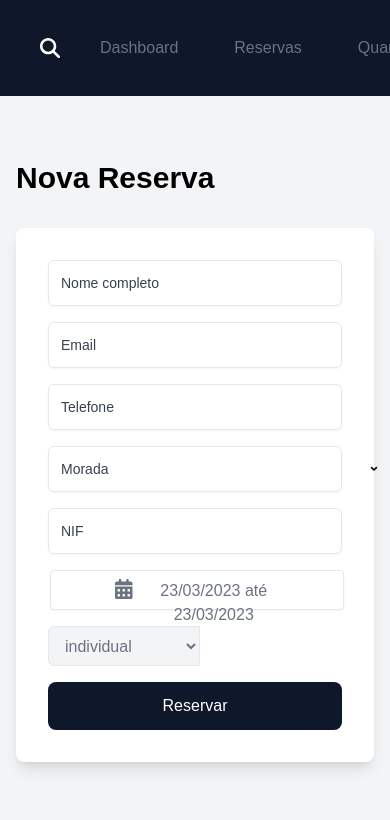
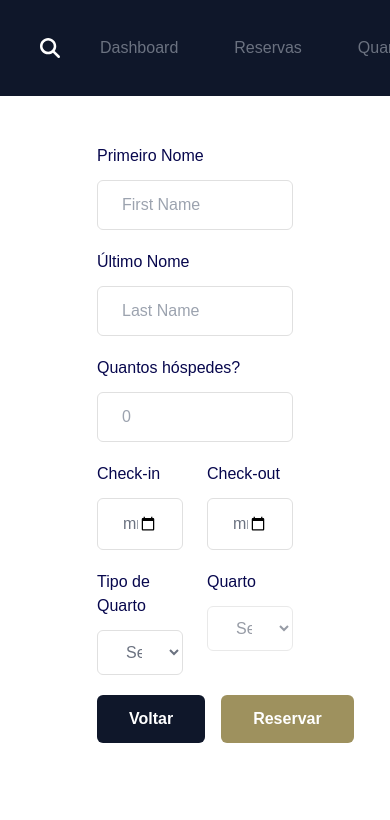
Before and after one commit to XavierOtavio/thc, a React (Create React App) app: page /dashboard/bookings/new in a window 390 px wide. Shown: the top 820 px of the page. Built offline with nearby package versions, Linux system fonts and the light colour scheme.

Commit message:
CD-?? FEITO

```diff
--- a/src/App.js
+++ b/src/App.js
@@ -21,6 +21,7 @@ import BookingsFront from "./components/BookingsFront";
 import ClientsDetails from "./components/ClientsDetails";
 import AddBooking from "./components/AddBooking";
 import ConfimationModal from "./components/ConfimationModal";
+import NewBooking from "./components/NewBooking";
 
 function App() {
   return (
@@ -42,6 +43,7 @@ function App() {
             <Route index element={<Dashboard />} />
             <Route path="bookings" element={<Booking />} />
             <Route path="bookings/:id" element={<BookingDetail />} />
+            <Route path="bookings/new" element={<NewBooking />} />
             <Route path="checkin" element={<CheckIn />} />
             <Route path="checkout" element={<CheckOut />} />
             <Route path="rooms" element={<Rooms />} />
--- a/src/components/Booking.js
+++ b/src/components/Booking.js
@@ -295,6 +295,7 @@ export default function Booking() {
             </div>
           </div>
           <div className="flex h-full w-full items-center justify-end">
+            <Link to="new">
               <button
                 type="button"
                 className="relative flex h-10 w-32 items-center rounded border border-gray-300 bg-thc2 px-3 text-sm font-normal text-white shadow"
@@ -305,6 +306,7 @@ export default function Booking() {
                 />
                 Adicionar
               </button>
+            </Link>
           </div>
         </div>
       </div>
--- a/src/components/CheckOut.js
+++ b/src/components/CheckOut.js
@@ -214,8 +214,8 @@ export default function CheckIn() {
                 <p className="text-xl font-bold">A aguardar pagamento...</p>
               </div>
             ) : (
-              <div className="flex h-full w-full flex-col items-center p-8 gap-8 relative">
-                <p className="uppercase text-xl font-bold">Fatura</p>
+              <div className="relative flex h-full w-full flex-col items-center gap-8 p-8">
+                <p className="text-xl font-bold uppercase">Fatura</p>
                 <div className="flex w-full flex-row items-center justify-center">
                   <div className="flex w-1/2 flex-col items-start justify-start">
                     <p className="text-sm">Nº reserva:</p>
@@ -230,7 +230,7 @@ export default function CheckIn() {
                     <p className="text-sm">João Marco</p>
                   </div>
                 </div>
-                <span className="border border-gray-200 w-full -mb-8" />
+                <span className="-mb-8 w-full border border-gray-200" />
                 <table className="table w-full divide-y-2 divide-gray-200 rounded-xl text-sm">
                   <thead>
                     <tr>
@@ -260,29 +260,40 @@ export default function CheckIn() {
                     </tr>
                   </tbody>
                 </table>
-                <div className="text-left absolute bottom-4 inset-x-8 flex flex-col border-y-2">
-                  <div className="border-y inline-flex absolute bottom-48 w-full">
-                    <div className="whitespace-nowrap px-4 py-2 font-bold left-0 absolute">
+                <div className="absolute inset-x-8 bottom-4 flex flex-col border-y-2 text-left">
+                  <div className="absolute bottom-60 inline-flex w-full border-y">
+                    <div className="absolute left-0 whitespace-nowrap px-4 py-2 font-bold">
                       Subtotal
                     </div>
-                    <div className="whitespace-nowrap px-4 py-2 font-bold right-0 absolute">
+                    <div className="absolute right-0 whitespace-nowrap px-4 py-2 font-bold">
                       {(Number(booking.value) * 0.76).toFixed(2) || 0.0}
                     </div>
                   </div>
-                  <div className="border-y inline-flex absolute bottom-36 w-full">
-                    <div className="whitespace-nowrap px-4 py-2 font-bold left-0 absolute">
+                  <div className="absolute bottom-48 inline-flex w-full border-y">
+                    <div className="absolute left-0 whitespace-nowrap px-4 py-2 font-bold">
                       Taxa (23%)
                     </div>
-                    <div className="whitespace-nowrap px-4 py-2 font-bold right-0 absolute">
+                    <div className="absolute right-0 whitespace-nowrap px-4 py-2 font-bold">
                       {(Number(booking.value) * 0.23).toFixed(2) || 0.0}
                     </div>
                   </div>
-                  <div className="inline-flex absolute bottom-24 w-full border-y-2">
-                    <div className="whitespace-nowrap px-4 py-2 font-bold text-xl left-0 absolute">
-                      Total
+                  <div className="absolute bottom-36 inline-flex w-full border-y">
+                    <div className="absolute left-0 whitespace-nowrap px-4 py-2 font-bold">
+                      Caução
                     </div>
-                    <div className="whitespace-nowrap px-4 py-2 font-bold text-xl right-0 absolute">
-                      {Number(booking.value).toFixed(2) || 0.0}
+                    <div className="absolute right-0 whitespace-nowrap px-4 py-2 font-bold">
+                      -{(Number(booking.value) * 0.1).toFixed(2) || 0.0}
+                    </div>
+                  </div>
+                  <div className="absolute bottom-24 inline-flex w-full border-y-2">
+                    <div className="absolute left-0 whitespace-nowrap px-4 py-2 text-xl font-bold">
+                      Total a pagar
+                    </div>
+                    <div className="absolute right-0 whitespace-nowrap px-4 py-2 text-xl font-bold">
+                      {(
+                        Number(booking.value) -
+                        Number(booking.value) * 0.1
+                      ).toFixed(2) || 0.0}
                     </div>
                   </div>
                   <button
--- a/src/components/Dashboard.js
+++ b/src/components/Dashboard.js
@@ -26,7 +26,7 @@ export default function Dashboard() {
             <div className="flex h-full w-2/4 items-center justify-center ">
               <div className="flex h-full w-full flex-col items-start justify-around rounded-3xl py-4 px-4">
                 <p className="text-3xl font-bold text-thc3">€12 345.56</p>
-                <p className="text-base font-thin text-thc3">Lucro hoje</p>
+                <p className="text-base font-thin text-thc3">Lucro</p>
               </div>
             </div>
             <div className="flex h-full w-1/4 items-center justify-center px-4 py-4">
@@ -50,9 +50,9 @@ export default function Dashboard() {
             </div>
             <div className="flex h-full w-2/4 items-center justify-center ">
               <div className="flex h-full w-full flex-col items-start justify-around rounded-3xl py-4 px-4">
-                <p className="text-3xl font-bold text-thc3">+123</p>
+                <p className="text-3xl font-bold text-thc3">76%</p>
                 <p className="text-base font-thin text-thc3">
-                  Novas reservas esta semana
+                  Taxa de ocupação do hotel
                 </p>
               </div>
             </div>
@@ -77,9 +77,9 @@ export default function Dashboard() {
             </div>
             <div className="flex h-full w-2/4 items-center justify-center ">
               <div className="flex h-full w-full flex-col items-start justify-around rounded-3xl py-4 px-4">
-                <p className="text-3xl font-bold text-thc3">+345</p>
+                <p className="text-3xl font-bold text-thc3">345</p>
                 <p className="text-base font-thin text-thc3">
-                  Novos utilizadores
+                  Hóspedes no hotel
                 </p>
               </div>
             </div>
--- a/src/components/HeaderBack.js
+++ b/src/components/HeaderBack.js
@@ -48,7 +48,7 @@ export default function HeaderBack() {
         <Link to="/dashboard/bookings">
           <p
             className={`cursor-pointer rounded-xl p-4 hover:border-thc1 hover:bg-thc1 hover:font-bold hover:text-white ${
-              location.pathname === "/dashboard/booking"
+              location.pathname === "/dashboard/bookings"
                 ? "font-bold text-thc2"
                 : "text-gray-500"
             }`}
@@ -81,7 +81,7 @@ export default function HeaderBack() {
         <Link to="/dashboard/clientslist">
           <p
             className={`cursor-pointer rounded-xl p-4 hover:border-thc1 hover:bg-thc1 hover:font-bold hover:text-white ${
-              location.pathname === "/dashboard/checkin"
+              location.pathname === "/dashboard/clientslist"
                 ? "font-bold text-thc2"
                 : "text-gray-500"
             }`}
@@ -115,16 +115,15 @@ export default function HeaderBack() {
       <div className="mr-10 flex h-full w-full flex-col items-end justify-start">
         <button
           id="dropdownDividerButton"
-          className="flex h-full w-40 items-center justify-center gap-2"
+          className="flex h-full w-40 items-center justify-center py-5"
           type="button"
           onClick={() => setOpenMenu(!openMenu)}
         >
           <img
             src="https://cdn.discordapp.com/attachments/1082425024104894666/1082799435727253584/xSVMV6xD9Cf7K56wjeEF--1--2htnr.jpg"
-            className="h-full rounded-3xl py-5"
+            className={`h-full rounded-xl ${openMenu && "ring ring-thc1"}`}
             alt="adminLogo"
           />
-          <FontAwesomeIcon icon={faAngleDown} color="white" size="lg" />
         </button>
         {openMenu && (
           <div
--- /dev/null
+++ b/src/components/NewBooking.js
@@ -0,0 +1,211 @@
+import { useState } from "react";
+import { Link, useLocation } from "react-router-dom";
+export default function NewBooking() {
+  const [numberOfGuests, setNumberOfGuests] = useState(0);
+  const [typeOfRoom, setTypeOfRoom] = useState("");
+  return (
+    <div class="flex items-center justify-center p-12">
+      <div class="mx-auto w-2/3">
+        <div class="-mx-3 flex flex-wrap">
+          <div class="w-full px-3 sm:w-1/2">
+            <div class="mb-5">
+              <label
+                for="fName"
+                class="mb-3 block text-base font-medium text-[#07074D]"
+              >
+                Primeiro Nome
+              </label>
+              <input
+                type="text"
+                name="fName"
+                id="fName"
+                placeholder="First Name"
+                class="w-full rounded-md border border-[#e0e0e0] bg-white py-3 px-6 text-base font-medium text-[#6B7280] outline-none focus:border-[#6A64F1] focus:shadow-md"
+              />
+            </div>
+          </div>
+          <div class="w-full px-3 sm:w-1/2">
+            <div class="mb-5">
+              <label
+                for="lName"
+                class="mb-3 block text-base font-medium text-[#07074D]"
+              >
+                Último Nome
+              </label>
+              <input
+                type="text"
+                name="lName"
+                id="lName"
+                placeholder="Last Name"
+                class="w-full rounded-md border border-[#e0e0e0] bg-white py-3 px-6 text-base font-medium text-[#6B7280] outline-none focus:border-[#6A64F1] focus:shadow-md"
+              />
+            </div>
+          </div>
+        </div>
+        <div class="mb-5">
+          <label
+            for="guest"
+            class="mb-3 block text-base font-medium text-[#07074D]"
+          >
+            Quantos hóspedes?
+          </label>
+          <input
+            type="number"
+            name="guest"
+            id="guest"
+            onChange={(e) => {
+              e.target.value >= 0 &&
+                setNumberOfGuests(
+                  parseInt(e.target.value) || parseInt(e.target.placeholder)
+                );
+            }}
+            placeholder="0"
+            min="0"
+            class="w-full appearance-none rounded-md border border-[#e0e0e0] bg-white py-3 px-6 text-base font-medium text-[#6B7280] outline-none focus:border-[#6A64F1] focus:shadow-md"
+          />
+        </div>
+        {[...Array(numberOfGuests)]?.map((_, index) => (
+          <>
+            {index % 2 === 0 && numberOfGuests !== 0 ? (
+              <div class="-mx-3 flex flex-wrap">
+                <div class="w-full px-3 sm:w-1/2">
+                  <div class="mb-5">
+                    <label
+                      for={`guest${index + 1}`}
+                      className="mb-3 block text-base font-medium text-[#07074D]"
+                    >
+                      Idade do Hóspede {index + 1}
+                    </label>
+                    <input
+                      type="number"
+                      name={`guest${index + 1}`}
+                      id={`guest${index + 1}`}
+                      placeholder="23"
+                      min="0"
+                      className="w-full appearance-none rounded-md border border-[#e0e0e0] bg-white py-3 px-6 text-base font-medium text-[#6B7280] outline-none focus:border-[#6A64F1] focus:shadow-md"
+                    />
+                  </div>
+                </div>
+                {index + 2 > numberOfGuests ? null : (
+                  <div class="w-full px-3 sm:w-1/2">
+                    <div class="mb-5">
+                      <label
+                        for={`guest${index + 2}`}
+                        class="mb-3 block text-base font-medium text-[#07074D]"
+                      >
+                        Idade do Hóspede {index + 2}
+                      </label>
+                      <input
+                        type="number"
+                        name={`guest${index + 2}`}
+                        id={`guest${index + 2}`}
+                        placeholder="23"
+                        min="0"
+                        class="w-full appearance-none rounded-md border border-[#e0e0e0] bg-white py-3 px-6 text-base font-medium text-[#6B7280] outline-none focus:border-[#6A64F1] focus:shadow-md"
+                      />
+                    </div>
+                  </div>
+                )}
+              </div>
+            ) : null}
+          </>
+        ))}
+        <div class="-mx-3 flex flex-wrap">
+          <div class="w-1/2 px-3">
+            <div class="mb-5">
+              <label
+                for="date"
+                class="mb-3 block text-base font-medium text-[#07074D]"
+              >
+                Check-in
+              </label>
+              <input
+                type="date"
+                name="date"
+                id="date"
+                class="w-full rounded-md border border-[#e0e0e0] bg-white py-3 px-6 text-base font-medium text-[#6B7280] outline-none focus:border-[#6A64F1] focus:shadow-md"
+              />
+            </div>
+          </div>
+          <div class="w-1/2 px-3">
+            <div class="mb-5">
+              <label
+                for="date"
+                class="mb-3 block text-base font-medium text-[#07074D]"
+              >
+                Check-out
+              </label>
+              <input
+                type="date"
+                name="date"
+                id="date"
+                class="w-full rounded-md border border-[#e0e0e0] bg-white py-3 px-6 text-base font-medium text-[#6B7280] outline-none focus:border-[#6A64F1] focus:shadow-md"
+              />
+            </div>
+          </div>
+        </div>
+        <div class="-mx-3 flex flex-wrap">
+          <div class="w-1/2 px-3">
+            <div class="mb-5">
+              <label
+                for="typeRoom"
+                class="mb-3 block text-base font-medium text-[#07074D]"
+              >
+                Tipo de Quarto
+              </label>
+              <select
+                name="typeRoom"
+                id="typeRoom"
+                onChange={(e) => {
+                  setTypeOfRoom(e.target.value);
+                  console.log(typeOfRoom);
+                }}
+                class="w-full rounded-md border border-[#e0e0e0] bg-white py-3 px-6 text-base font-medium text-[#6B7280] outline-none focus:border-[#6A64F1] focus:shadow-md"
+              >
+                <option value="">Selecione</option>
+                <option value="Individual">Individual</option>
+                <option value="Duplo">Duplo</option>
+                <option value="Suíte">Suíte</option>
+                <option value="Presidencial">Presidencial</option>
+              </select>
+            </div>
+          </div>
+          <div class="w-1/2 px-3">
+            <div class="mb-5">
+              <label
+                for="room"
+                class="mb-3 block text-base font-medium text-[#07074D]"
+              >
+                Quarto
+              </label>
+              <select
+                name="room"
+                defaultValue={(e) => (e.target.disabled = true && "")}
+                disabled={typeOfRoom === ""}
+                id="room"
+                class="w-full rounded-md border border-[#e0e0e0] bg-white py-3 px-6 text-base font-medium text-[#6B7280] outline-none focus:border-[#6A64F1] focus:shadow-md"
+              >
+                <option value="" selected>
+                  Selecione
+                </option>
+                {[...Array(4)].map((_, index) => (
+                  <option>{`${typeOfRoom} ${index + 1}`}</option>
+                ))}
+              </select>
+            </div>
+          </div>
+        </div>
+        <div className="inline-flex w-full justify-around gap-4">
+          <Link to={-1}>
+            <button class=" hover:shadow-form w-full rounded-md bg-thc3 py-3 px-8 text-center text-base font-semibold text-white outline-none">
+              Voltar
+            </button>
+          </Link>
+          <button class=" hover:shadow-form w-full rounded-md bg-thc1 py-3 px-8 text-center text-base font-semibold text-white outline-none">
+            Reservar
+          </button>
+        </div>
+      </div>
+    </div>
+  );
+}
```
Lines whose indentation alone changed are shown as unchanged.
